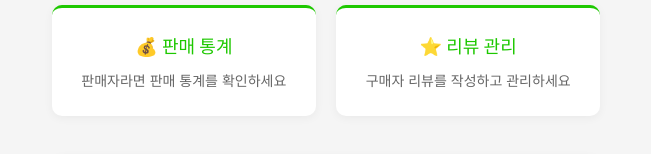
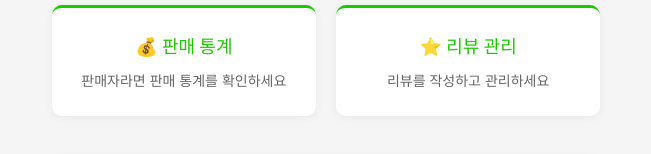
Before and after one commit to Mooochani/Moonmoochan, a React app in the folder frontend/: page / in a window 1280 px wide. Shown: the part 757-911 px from the top of the page, without its empty margins (314-965 px from the left). Built offline with nearby package versions, Linux system fonts and the light colour scheme; sample sign-in values are in the browser's storage; the HTML template or start-up script is replaced by a standard one.

Commit message:
homepage 리뷰 이름 수정

```diff
--- a/frontend/src/pages/HomePage.jsx
+++ b/frontend/src/pages/HomePage.jsx
@@ -67,7 +67,7 @@ export default function HomePage() {
                         </div>
                         <div className="feature-card">
                             <h4>⭐ 리뷰 관리</h4>
-                            <p>구매자 리뷰를 작성하고 관리하세요</p>
+                            <p>리뷰를 작성하고 관리하세요</p>
                         </div>
                     </div>
                 </div>
```
